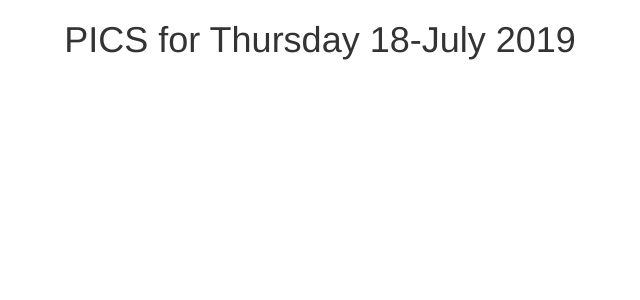
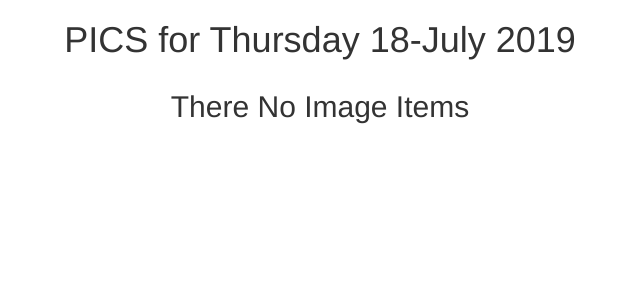
Before and after one commit to KIKIKILOKJ/MbogiMwekajiPicha, a Django app: page / in a window 1280 px wide. Shown: the part 52-352 px from the top of the page, without its empty margins (320-960 px from the left). Run offline with Django 3.2, Linux system fonts and the light colour scheme; some libraries are stand-ins or nearby versions.

Commit message:
Update the views and today pics.html to display the posted images

```diff
--- a/picha/templates/all-pics/today-pics.html
+++ b/picha/templates/all-pics/today-pics.html
@@ -2,4 +2,26 @@
 
 {% block content %}
 {{block.super}}
+
+<div class="container">
+
+  <!-- Looping through news   -->
+  {% for pics_item in pics %}
+
+  <div class="row">
+    <!-- displaying News articles -->
+    <div class="col-xs-6 col-sm-6 col-md-6 col-lg-6">
+      <h2 class="text-center"> {{ pics_item.title }} </h2>
+    </div>
+
+  </div>
+
+  {% empty %}
+  <div class="row">
+    <h2 class="text-center">There No Image Items</h2>
+  </div>
+  {% endfor %}
+
+</div>
+
 {% endblock %}
--- a/picha/templates/navbar.html
+++ b/picha/templates/navbar.html
@@ -11,6 +11,7 @@
     <div class="navbar-header">
       <a class="navbar-brand" href="{% url 'pichaToday' %}">PICS STORE</a>
     </div>
+
   </div>
 </nav>
 </body>
--- a/picha/views.py
+++ b/picha/views.py
@@ -1,13 +1,15 @@
 from django.shortcuts import render
 from django.http  import HttpResponse
 import datetime as dt
+from .models import Image
 
 # Create your views here.
-def welcome(request):
-    return render(request,'welcome.html')
+# def welcome(request):
+#     return render(request,'welcome.html')
 
 def picha_of_day(request):
     date = dt.date.today()
+    #pics=Image.todays_pics
     # FUNCTION TO CONVERT DATE OBJECT TO FIND EXACT DAY
     day = convert_dates(date)
 
@@ -18,7 +20,7 @@ def picha_of_day(request):
             </body>
         </html>
             '''
-    return render(request, 'all-pics/today-pics.html', {"date": date,})
+    return render(request, 'all-pics/today-pics.html', {"date": date})
 
 def convert_dates(dates):
 
@@ -44,4 +46,5 @@ def past_days_picha(request,past_date):
     if date == dt.date.today():
         return redirect(picha_of_day)
 
-    return render(request, 'all-pics/past-pics.html', {"date": date})
+    pics = Image.days_pics(date)
+    return render(request, 'all-pics/past-pics.html', {"date": date,"pics":pics})
```
Also changed, not shown: picha/models.py (+12 -1 lines).
